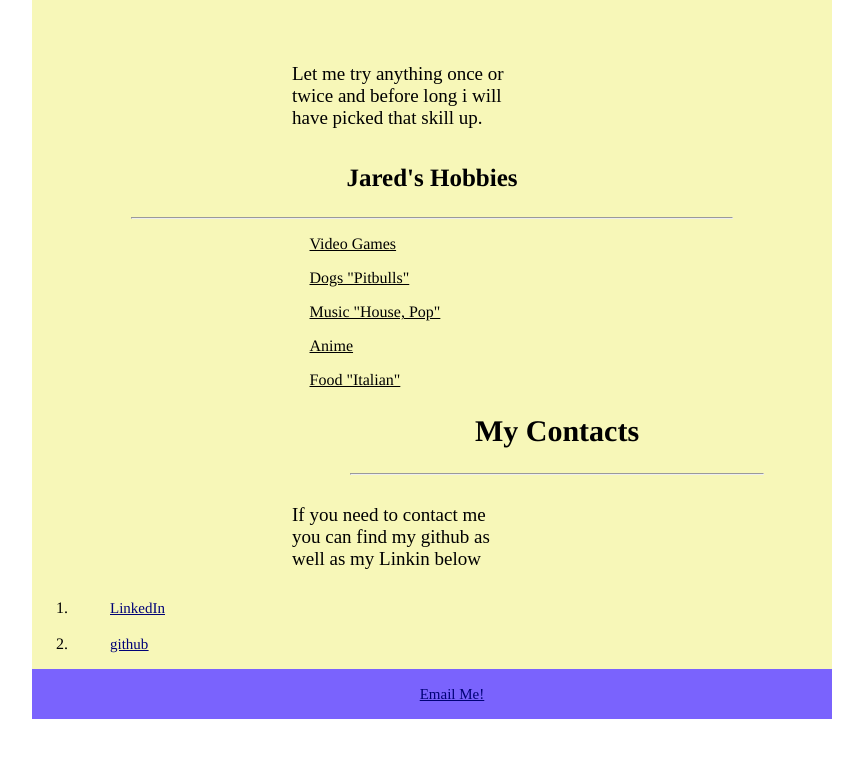
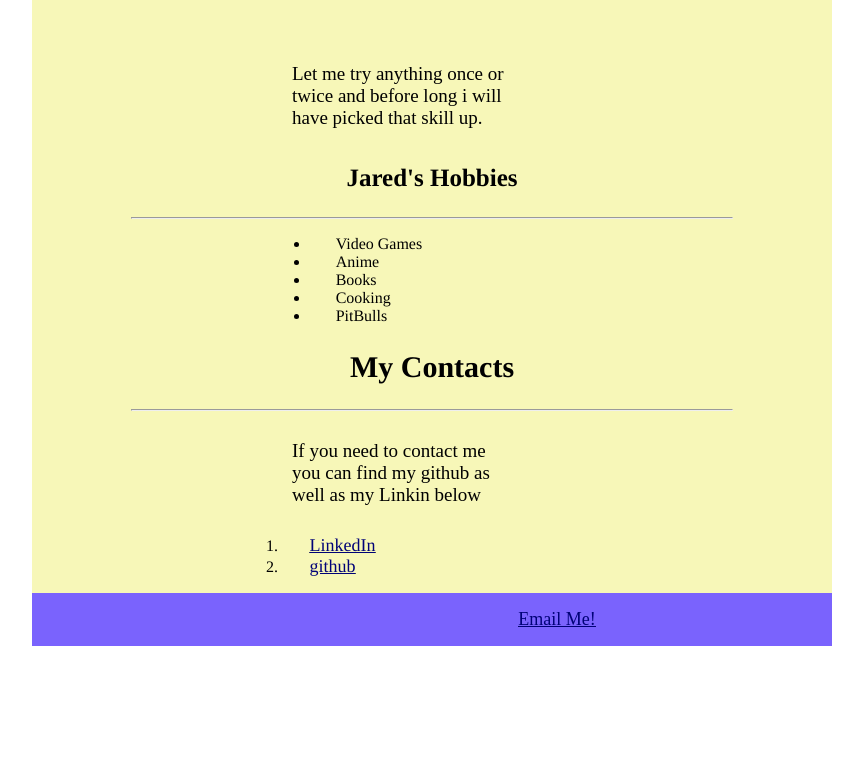
Before and after one commit to jaredtyrel/Portfolio, a plain HTML site: page index.html in a window 1280 px wide. Shown: the part 1063-1820 px from the top of the page, without its empty margins (208-1071 px from the left). After the commit the page ends 1759 px from the top, so only its background shows below. Drawn offline with Linux system fonts and the light colour scheme.

Commit message:
7/4 12:30pm Update

```diff
--- a/index.html
+++ b/index.html
@@ -10,6 +10,7 @@
 </head>
 
 
+<body>
 
     <header>
 
@@ -21,13 +22,10 @@
 
     </header>
 
-<body>
-
     <!-- image of myself  set with an image box so it is centered -->
 
-    <imagebox>
     <img src="Self.jpg" alt="Picture of Myself">
-</imagebox>
+
 
 <!-- under image is my full name and my location -->
 
@@ -71,16 +69,14 @@
 <!-- Hobbies -->
 
     <div>
-<ul> Video Games </ul>
-<ul> Dogs "Pitbulls" </ul>
-<ul> Music "House, Pop"</ul>
-<ul> Anime </ul>
-<ul> Food "Italian" </ul>
+        <ul>
+            <li> Video Games</li>
+            <li> Anime</li>
+            <li> Books</li>
+            <li> Cooking</li>
+            <li> PitBulls</li>
+        </ul>
     </div>
-
-
-
-
 
 <!-- My Contact List -->
 
@@ -89,14 +85,14 @@
 
             <h2>My Contacts</h2>
             <hr>
+            <div>
                 <p> If you need to contact me you can find my github as well as my Linkin below</p>
+            </div>
         </article>
 
         <ol>
                 <li><a href="https://www.linkedin.com/in/jared-hall-937659183/" target="_blank">LinkedIn</a></li>
-    <br>
                 <li><a href="https://github.com/jaredtyrel/Portfolio" target="_blank">github</a></li>
-
         </ol>
     </main>
 </body>
--- a/style.css
+++ b/style.css
@@ -20,7 +20,10 @@ padding-left: 250px;
 }
 
 article {
-  padding-left: 250px;
+  width: 800px;
+  padding: auto;
+  text-align: center;
+  margin: auto;
   }
 
 
@@ -34,9 +37,14 @@ header {
 }
 
 a{
-font-size: 15px;
+font-size: 18px;
 text-align: center;
 color: rgb(0, 2, 119);
+}
+
+a:hover {
+  color: red;
+  background-color: yellow;
 }
 
 body {
@@ -105,7 +113,6 @@ p {
 }
 
 li, ul {
-  text-decoration: underline;
   align-content: center;
 font-family: Times, "Times New Roman", Georgia, serif;
 color: rgb(0, 0, 0);
@@ -114,3 +121,11 @@ padding-left: 5%;
 padding-right: auto;
 font-size: medium;
 }
+
+ol {
+  text-decoration: underline;
+  padding-left: 5%;
+  padding-right: auto;
+  font-size: medium;
+  padding-left: 250px;
+}
```
Lines whose indentation alone changed are shown as unchanged.
